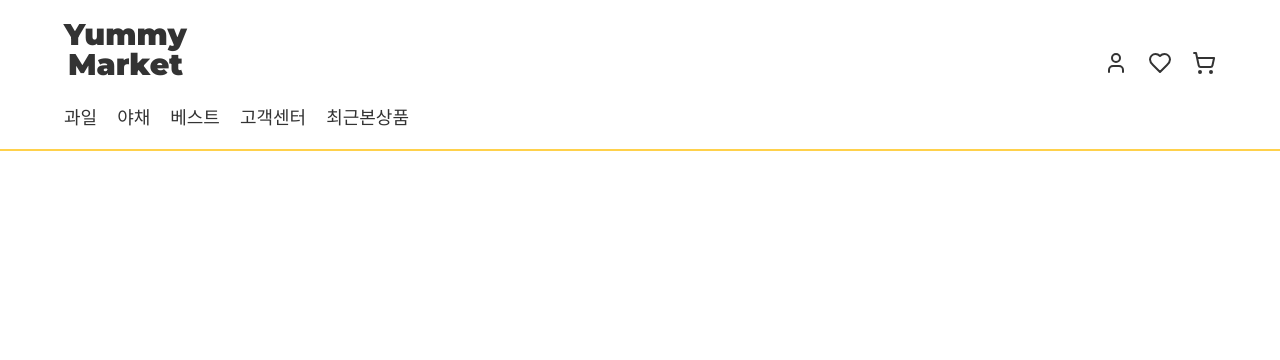
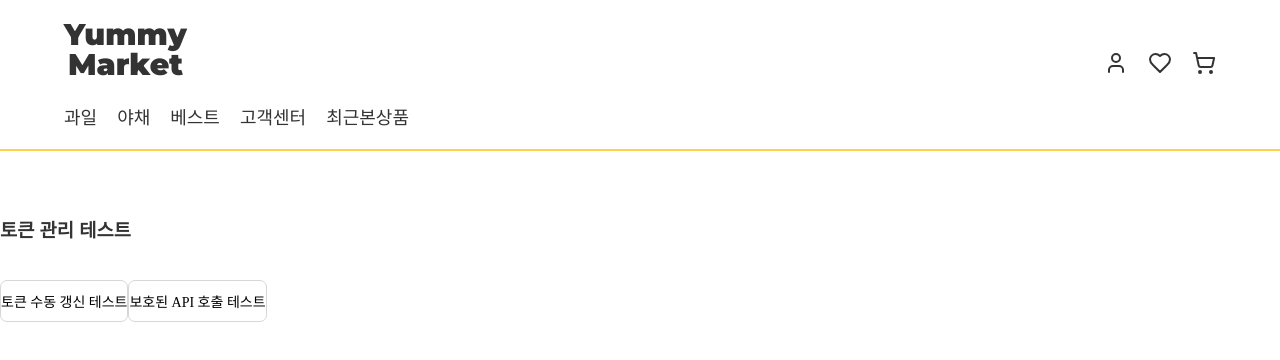
Before and after one commit to seven2762/yummy, a React (Create React App) app in the folder Frontend/yummy_market/: page /test in a window 1280 px wide. Shown: the top 360 px of the page. Built offline with nearby package versions, Linux system fonts and the light colour scheme; a web font is replaced by a local one.

Commit message:
로그인 후 jwt refresh 트큰 갱신할 때 테스트

```diff
--- a/Frontend/yummy_market/src/App.tsx
+++ b/Frontend/yummy_market/src/App.tsx
@@ -11,6 +11,8 @@ import Signup from './pages/Signup'
 import HeaderComp from "./components/header/Header";
 import Login from "./pages/Login";
 import Mypage from "./pages/Mypage";
+import TestTokenRefresh from "./pages/TestTokenRefresh";
+
 
 function App() {
   return (
@@ -22,6 +24,9 @@ function App() {
           <Route path='/login' element={<Login />} />
           <Route path='/signup' element={<Signup />} />
           <Route path='/mypage' element={<Mypage />} />
+
+
+          <Route path='/test' element={<TestTokenRefresh />} />
         </Routes>
 
       </BrowserRouter>
--- /dev/null
+++ b/Frontend/yummy_market/src/pages/TestTokenRefresh.tsx
@@ -0,0 +1,121 @@
+import React, { useState } from 'react';
+import axios from 'axios';
+
+const TokenRefreshTest: React.FC = () => {
+  const [result, setResult] = useState<string>('');
+  const [loading, setLoading] = useState<boolean>(false);
+
+  // 토큰 갱신 테스트
+// 토큰 갱신 테스트
+  const testTokenRefresh = async () => {
+    setLoading(true);
+    setResult('토큰 갱신 테스트 중...');
+
+    try {
+      // 세션 스토리지에서 리프레시 토큰 가져오기
+      const refreshToken = sessionStorage.getItem('refresh_token');
+
+      if (!refreshToken) {
+        setResult('오류: 리프레시 토큰이 없습니다. 먼저 로그인하세요.');
+        setLoading(false);
+        return;
+      }
+
+      // 토큰 갱신 요청 - 헤더에 리프레시 토큰 포함
+      console.log('리프레시 토큰으로 갱신 요청 시작:', refreshToken);
+
+      const response = await axios.post('/api/v1/auth/refresh', {}, {
+        headers: {
+          'Content-Type': 'application/json',
+          'Refresh-Token': refreshToken
+        }
+      });
+
+      // 응답 확인
+      console.log('갱신 응답:', response.data);
+
+      if (response.data.accessToken) {
+        // 새 토큰 저장
+        const newAccessToken = response.data.accessToken;
+        const newRefreshToken = response.data.refreshToken;
+
+        sessionStorage.setItem('auth_token', newAccessToken);
+        sessionStorage.setItem('refresh_token', newRefreshToken);
+
+        setResult('성공: 토큰이 갱신되었습니다!\n' +
+            '이전 토큰: ' + refreshToken.substring(0, 10) + '...\n' +
+            '새 토큰: ' + newAccessToken.substring(0, 10) + '...');
+      } else {
+        setResult('오류: 서버에서 새 토큰을 받지 못했습니다.');
+      }
+    } catch (error) {
+      console.error('토큰 갱신 오류:', error);
+      setResult(`토큰 갱신 실패: ${error instanceof Error ? error.message : '알 수 없는 오류'}`);
+    } finally {
+      setLoading(false);
+    }
+  };
+
+  // 보호된 API 호출 테스트
+  const testProtectedApi = async () => {
+    setLoading(true);
+    setResult('보호된 API 테스트 중...');
+
+    try {
+      // 액세스 토큰 가져오기
+      const accessToken = sessionStorage.getItem('auth_token');
+
+      if (!accessToken) {
+        setResult('오류: 액세스 토큰이 없습니다. 먼저 로그인하세요.');
+        setLoading(false);
+        return;
+      }
+
+      // 보호된 API 호출
+      const response = await axios.get('/api/v1/auth/test-auth', {
+        headers: {
+          'Authorization': `Bearer ${accessToken}`
+        }
+      });
+
+      setResult('성공: 보호된 API 호출 성공!\n응답: ' + JSON.stringify(response.data));
+    } catch (error) {
+      console.error('API 호출 실패:', error);
+      setResult(`API 호출 실패: ${error instanceof Error ? error.message : '알 수 없는 오류'}`);
+    } finally {
+      setLoading(false);
+    }
+  };
+
+  return (
+      <div className="token-test mt-5 p-4 border rounded">
+        <h3 className="mb-3">토큰 관리 테스트</h3>
+
+        <div className="d-flex gap-3 mb-3">
+          <button
+              onClick={testTokenRefresh}
+              disabled={loading}
+              className="gmarket-medium fs-14 login_submit_btn"
+          >
+            {loading ? '처리 중...' : '토큰 수동 갱신 테스트'}
+          </button>
+
+          <button
+              onClick={testProtectedApi}
+              disabled={loading}
+              className="gmarket-medium fs-14 login_submit_btn"
+          >
+            {loading ? '처리 중...' : '보호된 API 호출 테스트'}
+          </button>
+        </div>
+
+        {result && (
+            <div className="mt-3 p-3 border rounded bg-light">
+              <pre className="mb-0" style={{ whiteSpace: 'pre-wrap' }}>{result}</pre>
+            </div>
+        )}
+      </div>
+  );
+};
+
+export default TokenRefreshTest;
```
Also changed, not shown: Frontend/yummy_market/src/types/auth.ts (added, +13 -0 lines).
